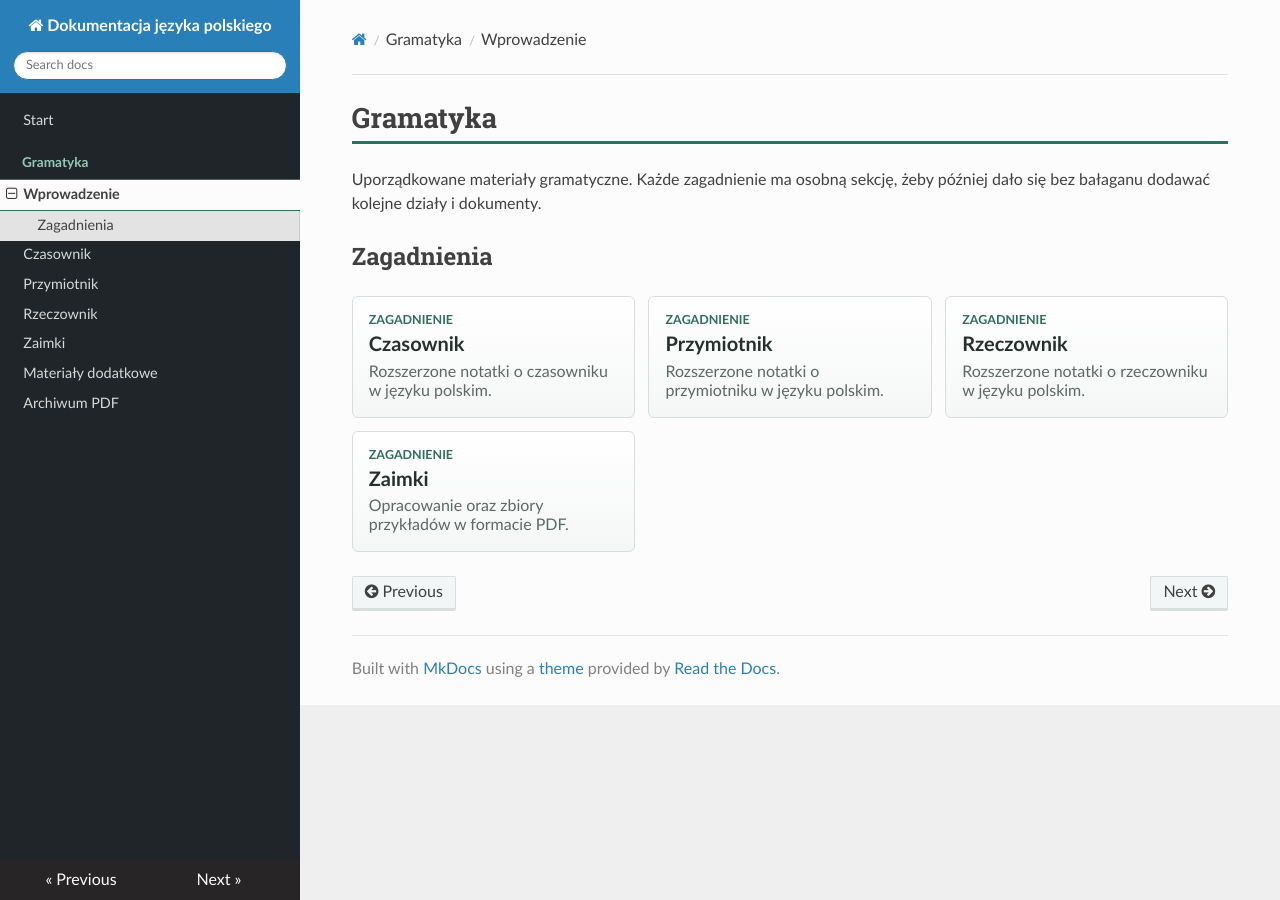
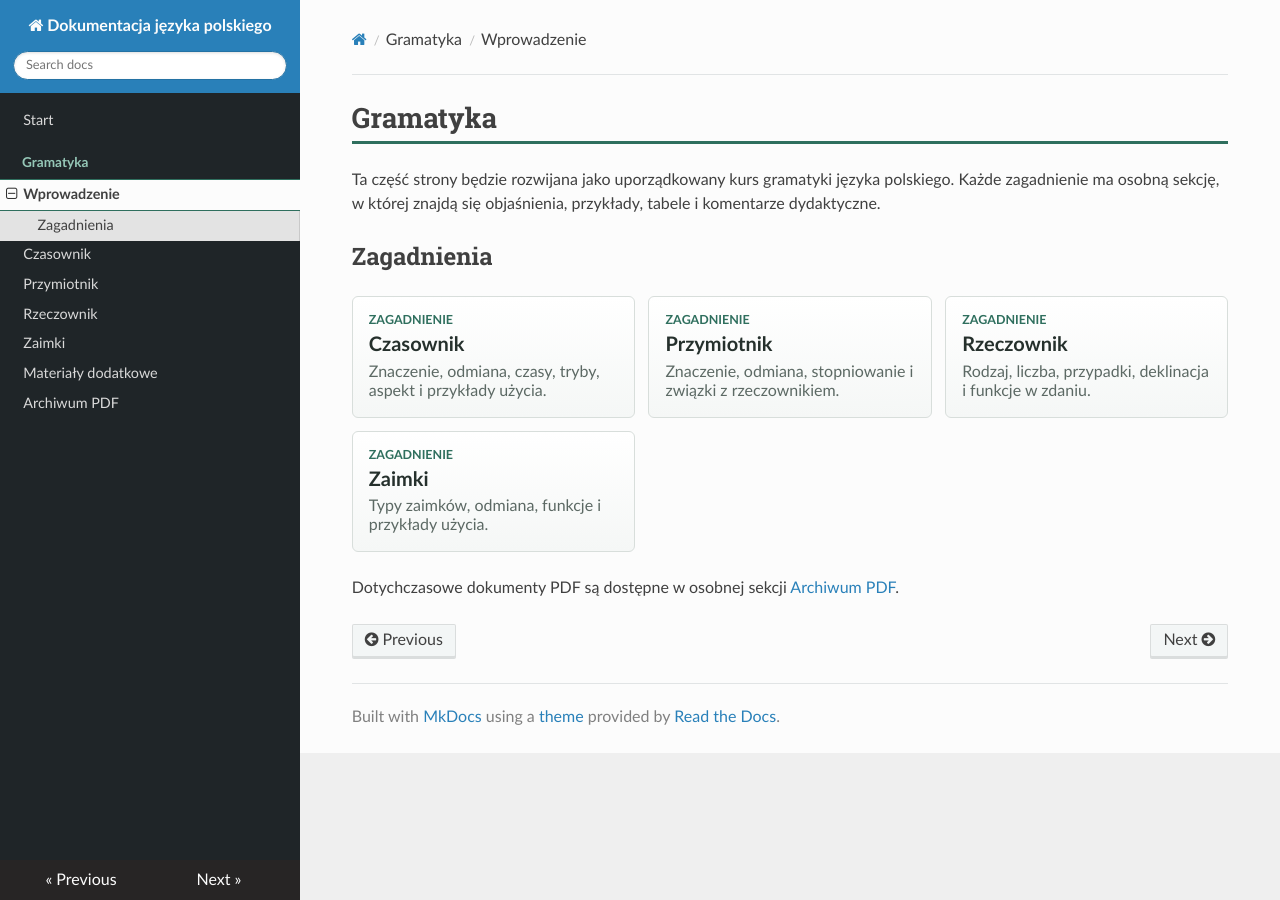
Before and after one commit to dchorazkiewicz/SP_JP, an MkDocs documentation site: the page built from docs/gramatyka/index.md, in a window 1280 px wide. Built offline with MkDocs 1.6.1, drawn with Linux system fonts in a browser that asks for light colours; nearby versions of some CDN libraries.

```diff
--- a/docs/gramatyka/index.md
+++ b/docs/gramatyka/index.md
@@ -1,6 +1,6 @@
 # Gramatyka
 
-Uporządkowane materiały gramatyczne. Każde zagadnienie ma osobną sekcję, żeby później dało się bez bałaganu dodawać kolejne działy i dokumenty.
+Ta część strony będzie rozwijana jako uporządkowany kurs gramatyki języka polskiego. Każde zagadnienie ma osobną sekcję, w której znajdą się objaśnienia, przykłady, tabele i komentarze dydaktyczne.
 
 ## Zagadnienia
 
@@ -8,21 +8,23 @@ Uporządkowane materiały gramatyczne. Każde zagadnienie ma osobną sekcję, ż
   <a class="section-card" href="czasownik/">
     <span class="section-kicker">Zagadnienie</span>
     <strong>Czasownik</strong>
-    <span>Rozszerzone notatki o czasowniku w języku polskim.</span>
+    <span>Znaczenie, odmiana, czasy, tryby, aspekt i przykłady użycia.</span>
   </a>
   <a class="section-card" href="przymiotnik/">
     <span class="section-kicker">Zagadnienie</span>
     <strong>Przymiotnik</strong>
-    <span>Rozszerzone notatki o przymiotniku w języku polskim.</span>
+    <span>Znaczenie, odmiana, stopniowanie i związki z rzeczownikiem.</span>
   </a>
   <a class="section-card" href="rzeczownik/">
     <span class="section-kicker">Zagadnienie</span>
     <strong>Rzeczownik</strong>
-    <span>Rozszerzone notatki o rzeczowniku w języku polskim.</span>
+    <span>Rodzaj, liczba, przypadki, deklinacja i funkcje w zdaniu.</span>
   </a>
   <a class="section-card" href="zaimki/">
     <span class="section-kicker">Zagadnienie</span>
     <strong>Zaimki</strong>
-    <span>Opracowanie oraz zbiory przykładów w formacie PDF.</span>
+    <span>Typy zaimków, odmiana, funkcje i przykłady użycia.</span>
   </a>
 </div>
+
+Dotychczasowe dokumenty PDF są dostępne w osobnej sekcji [Archiwum PDF](../pdf/).
```
